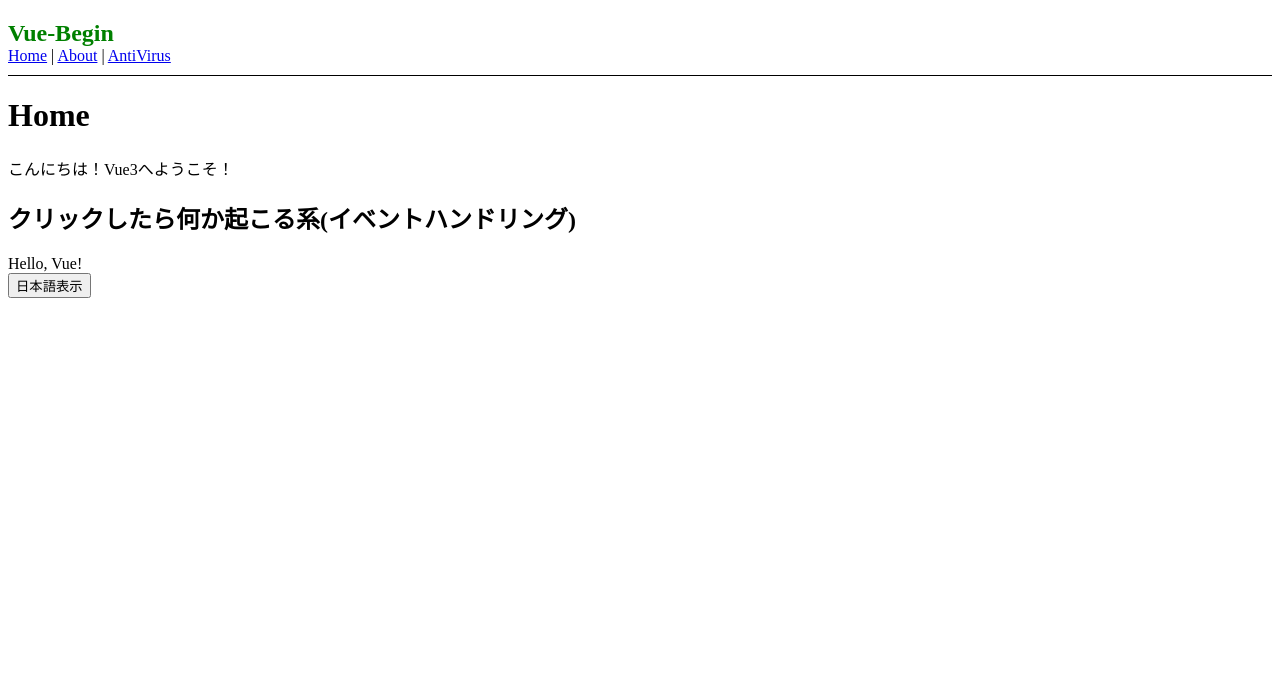
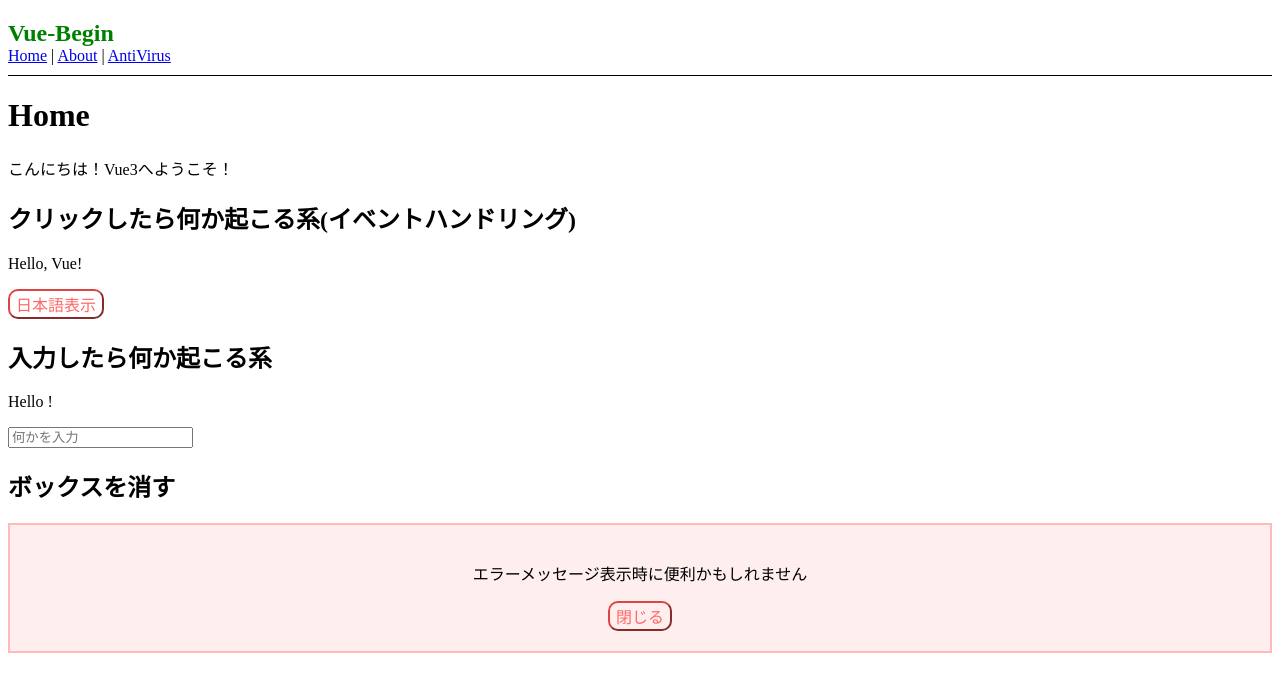
Before and after one commit to s-hirata0831/vue-begin, a Vue app: page / in a window 1280 px wide. Shown: the top 692 px of the page. Built offline with nearby package versions, Linux system fonts and the light colour scheme.

Commit message:
feat: 入力反映とボックス削除を実装

```diff
--- a/src/components/Home.vue
+++ b/src/components/Home.vue
@@ -5,7 +5,9 @@ export default{
     data(){
         return{
             message: "こんにちは！Vue3へようこそ！",
-            changeLang: "Hello, Vue!"
+            changeLang: "Hello, Vue!",
+            input: '',
+            show: true
         };
     },
     methods: {
@@ -18,9 +20,44 @@ export default{
 
 <template>
     <h1>Home</h1>
-    {{ message }}
+    <p>{{ message }}</p>
     <h2>クリックしたら何か起こる系(イベントハンドリング)</h2>
-    {{ changeLang }}
-    <br>
+    <p>{{ changeLang }}</p>
     <button @click="japanese">日本語表示</button>
+    <h2>入力したら何か起こる系</h2>
+    <p>Hello {{ input }}!</p>
+    <input v-model="input" placeholder="何かを入力" type="text">
+    <h2>ボックスを消す</h2>
+    <div id="box" v-if="show" class="panel">
+        <p>エラーメッセージ表示時に便利かもしれません</p>
+        <button @click="show =! show">
+            閉じる
+        </button>
+    </div>
 </template>
+
+<style>
+.panel {
+  background: #fee;
+  border: 2px solid #fbb;
+  padding: 20px;
+  text-align: center;
+}
+button {
+  font-size: 1rem;
+  background: none;
+  color: #f66;
+  border-radius: 10px;
+  border-color: #d44;
+  cursor: pointer;
+  outline: none;
+}
+button span {
+  font-size: 2.25rem;
+  position: relative;
+  top: 5px;
+}
+button:hover {
+  color: #d44;
+}
+</style>
```
